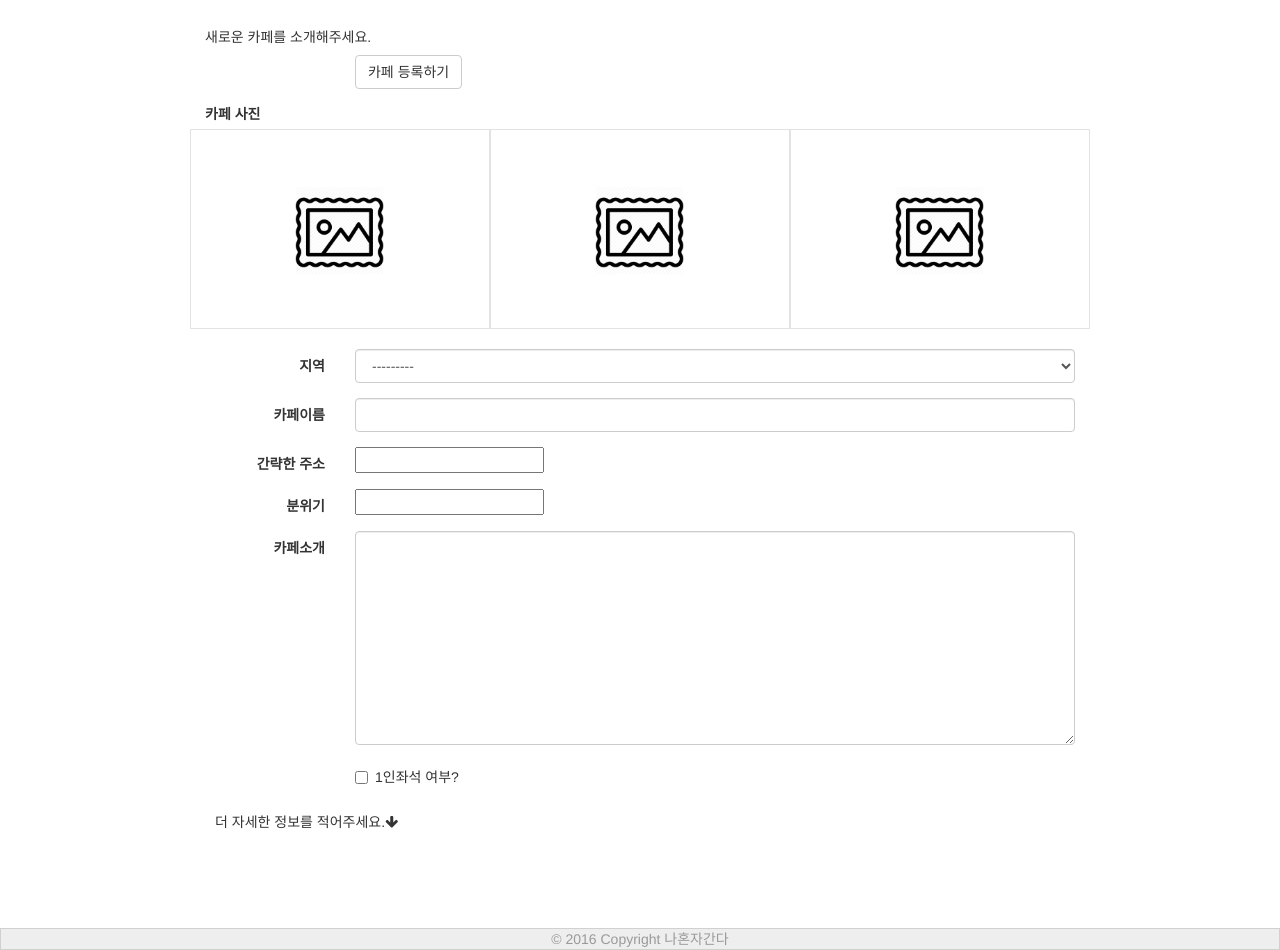
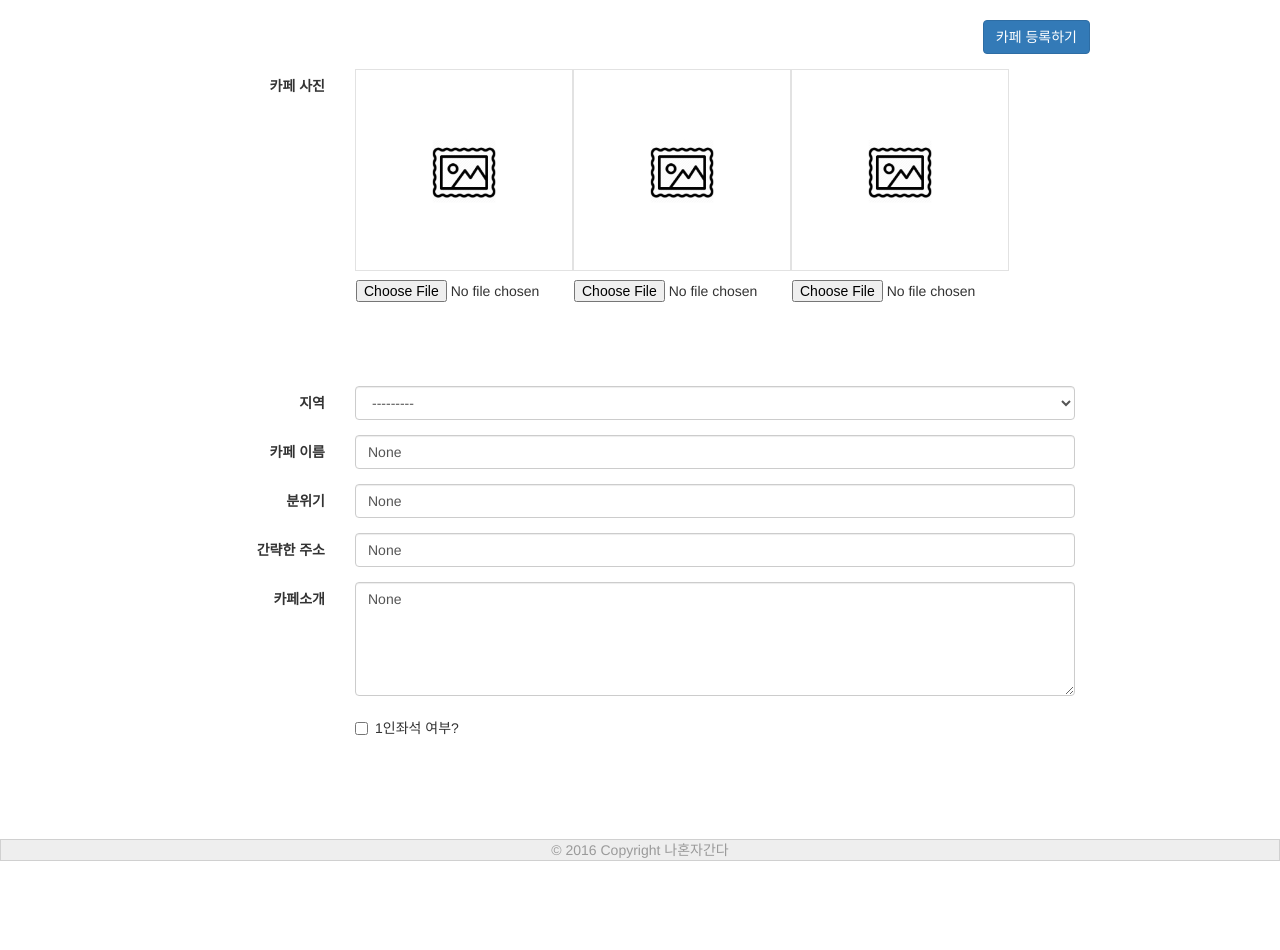
Before and after one commit to haeguri/alonecafe, a Django app: page /cafe/new/ in a window 1280 px wide. Shown: the part 52-1002 px from the top of the page. After the commit the page ends 913 px from the top, so only its background shows below. Run offline with Django 3.2, Linux system fonts and the light colour scheme; tables that the repository leaves empty hold one stand-in row (values such as "Sample post"); parts of the project's set-up code (start-up, migrations or seed data) failed here and were passed over; some libraries are stand-ins or nearby versions.

Commit message:
이미지 저장.

```diff
--- a/main/forms.py
+++ b/main/forms.py
@@ -18,19 +18,22 @@
 
 class CafeForm(forms.ModelForm):
     region = forms.ModelChoiceField(label='지역', queryset=Region.objects.all(), widget=forms.Select(attrs={'class':'form-control'}))
-    name = forms.CharField(label='카페이름', widget=forms.TextInput(attrs={'class':'form-control'}))
-    intro = forms.CharField(label='카페소개', max_length=500, widget=forms.Textarea(attrs={'class':'form-control'}))
-    has_solo_table = forms.BooleanField(label='1인좌석 여부', widget=forms.CheckboxInput(attrs={'class':'form-control checkbox'}))
-    week_hours  = forms.CharField(label='평일 영업시간', required=False, widget=forms.TextInput(attrs=({'class':'form-control'})))
-    satur_hours  = forms.CharField(label='토요일 영업시간', required=False, widget=forms.TextInput(attrs=({'class':'form-control'})))
-    sun_hours  = forms.CharField(label='일요일 영업시간', required=False, widget=forms.TextInput(attrs=({'class':'form-control'})))
+    # name = forms.CharField(label='카페이름', widget=forms.TextInput(attrs={'class':'form-control'}))
+    intro = forms.CharField(label='카페소개', max_length=500, widget=forms.Textarea())
+    # address = forms.CharField(label='간략한 주소', max_length=10, widget=forms.TextInput(attrs=({'class':'form-control'})))
+    # mood = forms.CharField(label='분위기', max_length=10, widget=forms.TextInput(attrs=({'class':'form-control'})))
+    # week_hours  = forms.CharField(label='평일 영업시간', required=False, widget=forms.TextInput(attrs=({'class':'form-control'})))
+    # satur_hours  = forms.CharField(label='토요일 영업시간', required=False, widget=forms.TextInput(attrs=({'class':'form-control'})))
+    # sun_hours  = forms.CharField(label='일요일 영업시간', required=False, widget=forms.TextInput(attrs=({'class':'form-control'})))
+
 
     class Meta:
         model = Cafe
+        # fields = ('region', 'intro', 'name', 'mood', )
         exclude = ('created',)
 
-    def required_fields(self):
-        return [field for field in self if field.field.required and type(field.field.widget).__name__ != 'CheckboxInput']
+    # def required_fields(self):
+    #     return [field for field in self if field.field.required and type(field.field.widget).__name__ != 'CheckboxInput']
 
-    def no_required_fields(self):
-        return [field for field in self if not field.field.required]
+    # def no_required_fields(self):
+    #     return [field for field in self if not field.field.required]
--- a/main/static/css/style.css
+++ b/main/static/css/style.css
@@ -102,6 +102,8 @@
 .detail-textarea {
     padding: 20px;
 }
+
+
 
 
 .detail-titlearea h5{
@@ -224,21 +226,49 @@
     overflow: hidden;
 }
 
-.cafephoto-label {
+.cafephoto-preview .label-wrapper {
+    width: 30%;
+    height: 200px;
     float: left;
-    width: 300px;
-    height: 200px;
     border: solid 1px #e2e2e2;
+    position: relative;
+    -webkit-box-sizing: content-box;
+    -moz-box-sizing: content-box;
+    box-sizing: content-box;
 }
 
-.cafephoto-label label {
+.cafephoto-preview .label-wrapper i{
+    color: #fff;
+    display: none;
+}
+
+.cafephoto-preview .label-wrapper .gray-box {
+    display: none;
+    position: absolute;
+    top: 0;
+    width: 100%;
+    height: 100%;
+    background-color: rgba(0,0,0,0.5);
+}
+
+/*.cafephoto-preview .label-wrapper.img-loaded i{*/
+    /*display: block;*/
+/*}*/
+
+.label-wrapper label {
+    z-index: 10;
     width: 100%;
     height: inherit;
-    display: block;
     background-image: url("../imgs/imgframe.png");
     background-repeat: no-repeat;
-    background-size: 30%;
+    background-size: 100%;
     background-position: center;
+}
+
+.label-wrapper i {
+    position: absolute;
+    top: 10px;
+    right: 10px;
 }
 
 .img-loaded label{
@@ -246,7 +276,3 @@
     /*background-size: 100%;*/
     background-size: cover;
 }
-
-.cafephoto-preview {
-    display: inline-block;
-}
--- a/main/static/js/script.js
+++ b/main/static/js/script.js
@@ -6,7 +6,8 @@
         center: {lat: cafe_pos['lat'], lng: cafe_pos['lng']},
         zoom: 14
     };
-    var map = new google.maps.Map(document.getElementById('map'), mapOptions);
+    var map = null;
+    //var map = new google.maps.Map(document.getElementById('map'), mapOptions);
 
     function mapInitialize() {
         mapOptions['center']['lat'] = cafe_pos['lat'];
@@ -15,7 +16,7 @@
         map = new google.maps.Map(document.getElementById('map'), mapOptions);
     }
 
-    google.maps.event.addDomListener(window, "load", mapInitialize);
+    //google.maps.event.addDomListener(window, "load", mapInitialize);
 
     $('.hidden-data').each(function(){
         if ($(this).attr('id') === 'cafe-latitude') {
@@ -79,22 +80,11 @@
                     $('#cafe-img').attr('src', '../static/imgs/no_img.png');
                 }
 
-                if(response.has_solo_table === 'true') {
+                if(response.has_solo_table) {
                     $('#myModal').find('.cafe-tag').css('display', 'inline-block');
                 }
                 else {
                     $('#myModal').find('cafe-tag').css('display', 'none');
-                }
-
-                var op_times = ['week_hours', 'satur_hours', 'sun_hours'];
-
-                for(var i = 0; i < op_times.length; i++) {
-                    if (response[op_times[i]].length !== 0) {
-                        $('#cafe-'+op_times[i]).text(response[op_times[i]]);
-                    }
-                    else {
-                        $('#cafe-'+op_times[i]).text('모름');
-                    }
                 }
 
                 //cafe_pos['lat'] = parseFloat(response.pos.split(",")[0]);
@@ -107,73 +97,39 @@
     });
 
     $('#cafeDetailModal').on('shown.bs.modal', function() {
+        mapInitialize();
         // Modal뜨면 지도가 완벽하게 안나와서 한번 resizing 필요.
         google.maps.event.trigger(map, "resize");
     });
 
-    var bottom_down_icon;
-    var cur_angle;
 
-    function rotateLeft() {
-        cur_angle -= 5;
-        bottom_down_icon.css('transform', 'rotate(' + (cur_angle) + 'deg)');
-        if(cur_angle > -180) {
-            setTimeout(rotateLeft, 2);
-        }
-    }
+    var cafephoto_labels = $('.cafephoto-preview label');
 
-    function rotateRight() {
-        cur_angle -= 5;
-        bottom_down_icon.css('transform', 'rotate(' + (cur_angle) + 'deg)');
-        if(cur_angle > 0) {
-            setTimeout(rotateRight, 2);
-        }
-    }
+    $('.label-wrapper').each(function() {
+        $(this).mouseenter(function(){
+            if ($(this).hasClass('img-loaded')) {
+                $(this).find('i').css('display','block');
+                $(this).find('.gray-box').css('display','block');
+            }
+        }).mouseleave(function() {
+            if ($(this).hasClass('img-loaded')) {
+                $(this).find('i').css('display','none');
+                $(this).find('.gray-box').css('display','none');
+            }
+        });
 
-    function showSection() {
-        var height = hidden_section.height();
-        hidden_section.css('height', (height+inc_height)+'px');
-        if(height < origin_height ) {
-            setTimeout(showSection, 2);
-        }
-    }
-
-    function hideSection() {
-        var height = hidden_section.height();
-        hidden_section.css('height', (height-inc_height)+'px');
-        if(height > 0 ) {
-            setTimeout(hideSection, 2);
-        }
-    }
-
-    var hidden_section = $('.detail-more .hidden-section');
-    var origin_height = hidden_section.height();
-    var inc_height = origin_height/10;
-    hidden_section.css('height', '0px');
-
-    $('button.detail-more-btn').click(function() {
-        if(bottom_down_icon === undefined) {
-            bottom_down_icon = $(this).find('i');
-        }
-        if($(this).hasClass('.clicked')) {
-            cur_angle = 180;
-            rotateRight();
-            hideSection();
-            $(this).removeClass('.clicked');
-        } else {
-            cur_angle = 0;
-            rotateLeft();
-            showSection();
-            $("html, body").animate({ scrollTop: $(document).height() }, 500);
-            $(this).addClass('.clicked');
-        }
+        $(this).find('i').on('click', function() {
+            $(this).parent().find('input').val('');
+            $(this).parent().find('label').css('background-image', '');
+            $(this).parent().removeClass('img-loaded');
+            $(this).css('display', 'none');
+            $(this).parent().find('.gray-box').css('display', 'none');
+        });
     });
 
-    var cafephoto_labels = $('.cafephoto-preview .cafephoto-label');
-
-    $('.cafephoto-input.hidden input').each(function(input_idx) {
+    $('.cafephoto-preview input').each(function(input_idx) {
         $(this).on('change', function(arg){
-           console.log("IMAGE UPLOADED ! ARG is" , arg);
+            console.log("IMAGE UPLOADED ! ARG is" , arg);
             if(window.FileReader) {
                 if (!$(this)[0].files[0].type.match(/image\//)) return;
 
@@ -191,11 +147,71 @@
     });
 
     function changePreviewImg(input_idx, src){
-        if(!$(cafephoto_labels[input_idx]).hasClass('img-loaded')) {
-            $(cafephoto_labels[input_idx]).addClass('img-loaded');
+        console.log("label list is", cafephoto_labels);
+        console.log("input_idx is", input_idx);
+        if(!$(cafephoto_labels[input_idx]).parent().hasClass('img-loaded')) {
+            $(cafephoto_labels[input_idx]).parent().addClass('img-loaded');
         }
 
-        $(cafephoto_labels[input_idx]).find('label').css('background-image', 'url("'+src+'")');
+        $(cafephoto_labels[input_idx]).css('background-image', 'url("'+src+'")');
     }
 
+    //var bottom_down_icon;
+    //var cur_angle;
+    //
+    //function rotateLeft() {
+    //    cur_angle -= 5;
+    //    bottom_down_icon.css('transform', 'rotate(' + (cur_angle) + 'deg)');
+    //    if(cur_angle > -180) {
+    //        setTimeout(rotateLeft, 2);
+    //    }
+    //}
+    //
+    //function rotateRight() {
+    //    cur_angle -= 5;
+    //    bottom_down_icon.css('transform', 'rotate(' + (cur_angle) + 'deg)');
+    //    if(cur_angle > 0) {
+    //        setTimeout(rotateRight, 2);
+    //    }
+    //}
+    //
+    //function showSection() {
+    //    var height = hidden_section.height();
+    //    hidden_section.css('height', (height+inc_height)+'px');
+    //    if(height < origin_height ) {
+    //        setTimeout(showSection, 2);
+    //    }
+    //}
+    //
+    //function hideSection() {
+    //    var height = hidden_section.height();
+    //    hidden_section.css('height', (height-inc_height)+'px');
+    //    if(height > 0 ) {
+    //        setTimeout(hideSection, 2);
+    //    }
+    //}
+
+    //var hidden_section = $('.detail-more .hidden-section');
+    //var origin_height = hidden_section.height();
+    //var inc_height = origin_height/10;
+    //hidden_section.css('height', '0px');
+    //
+    //$('button.detail-more-btn').click(function() {
+    //    if(bottom_down_icon === undefined) {
+    //        bottom_down_icon = $(this).find('i');
+    //    }
+    //    if($(this).hasClass('.clicked')) {
+    //        cur_angle = 180;
+    //        rotateRight();
+    //        hideSection();
+    //        $(this).removeClass('.clicked');
+    //    } else {
+    //        cur_angle = 0;
+    //        rotateLeft();
+    //        showSection();
+    //        $("html, body").animate({ scrollTop: $(document).height() }, 500);
+    //        $(this).addClass('.clicked');
+    //    }
+    //});
+
 });
--- a/main/templates/main/cafe_form.html
+++ b/main/templates/main/cafe_form.html
@@ -2,60 +2,96 @@
 {% load main_tags %}
 
 {% block content %}
-    <h5>새로운 카페를 소개해주세요.</h5>
     <form class="form-horizontal" action="{% url 'main:cafe_new' %}" method="POST" enctype="multipart/form-data">
         {% csrf_token %}
         <div class="form-group">
-            <div class="col-sm-offset-2 col-sm-10">
-                <button type="submit" class="btn btn-default">카페 등록하기</button>
+            <button type="submit" class="pull-right btn btn-primary">카페 등록하기</button>
+        </div>
+        <!-- 카페 사진 폼셋 -->
+        <div class="form-group">
+            <label class="col-sm-2 control-label">카페 사진</label>
+            <div class="cafephoto-preview col-sm-10">
+                {% for cafephoto_form in cafephoto_formset %}
+                    <div class="label-wrapper">
+                        {{ cafephoto_form.image.label_tag }}
+                        <div class="gray-box"></div>
+                        <i class="fa fa-times fa-2x" aria-hidden="true"></i>
+                        {{ cafephoto_form.image }}
+                    </div>
+                {% endfor %}
+{#                <div class="hidden">#}
+{#                <div class="">#}
+{#                    {% for cafephoto_form in cafephoto_formset %}#}
+{#                        {{ cafephoto_form.image }}#}
+{#                    {% endfor %}#}
+{#                </div>#}
+            </div>
+            {{ cafephoto_formset.management_form }}
+        </div>
+
+        <div style="height: 100px; width: 200px;">
+
+        </div>
+        <!-- 카페의 지역 -->
+        <div class="form-group">
+            <label for="id_{{ cafe_form.region.name }}" class="col-sm-2 control-label">{{ cafe_form.region.label }}</label>
+            <div class="col-sm-10">
+                {{ cafe_form.region }}
             </div>
         </div>
+        <!-- 카페 상호 -->
         <div class="form-group">
-            <label class="col-sm-2">카페 사진</label>
-            <div class="cafephoto-preview">
-                {% for cafephoto_form in cafephoto_formset %}
-                    <div class="cafephoto-label">
-                        {{ cafephoto_form.image.label_tag }}
-                    </div>
-                {% endfor %}
+            <label for="id_{{ cafe_form.name.name }}" class="col-sm-2 control-label">{{ cafe_form.name.label }}</label>
+            <div class="col-sm-10">
+                <input id="id_{{ cafe_form.name.name }}" name="{{ cafe_form.name.name }}" value="{{ cafe_form.name.value }}"class="form-control" type="text"/>
             </div>
         </div>
-{#        <div class="cafephoto-input hidden">#}
-{#            {% for cafephoto_form in cafephoto_formset %}#}
-{#                {{ cafephoto_form.image }}#}
-{#            {% endfor %}#}
-{#        </div>#}
-{#        {{ cafephoto_formset.management_form }}#}
-{#        <h5>필수 정보</h5>#}
-        {% for field in cafe_form.required_fields %}
-{#            {% if field.field.required %}#}
-                <div class="form-group">
-                    <label for="id_{{ field.name }}" class="col-sm-2 control-label">{{ field.label }}</label>
-                    <div class="col-sm-10">{{ field }}</div>
+        <!-- 카페 분위기 -->
+        <div class="form-group">
+            <label for="id{{ cafe_form.mood.name }}" class="col-sm-2 control-label">{{ cafe_form.mood.label }}</label>
+            <div class="col-sm-10">
+                <input id="id_{{ cafe_form.mood.name }}" name="{{ cafe_form.mood.name }}" value="{{ cafe_form.mood.value }}" class="form-control" type="text"/>
+            </div>
+        </div>
+        <!-- 카페 주소 + Google map-->
+        <div class="form-group">
+            <label for="id{{ cafe_form.address.name }}" class="col-sm-2 control-label">{{ cafe_form.address.label }}</label>
+            <div class="col-sm-10">
+                <input id="id_{{ cafe_form.address.name }}" name="{{ cafe_form.address.name }}" value="{{ cafe_form.address.value }}" class="form-control" type="text"/>
+            </div>
+        </div>
+        <!-- 카페 자랑, TextArea -->
+        <div>
+            <div class="form-group">
+                <label for="id{{ cafe_form.intro.name }}" class="col-sm-2 control-label">{{ cafe_form.intro.label }}</label>
+                <div class="col-sm-10">
+                    <textarea class="form-control" name="{{ cafe_form.intro.name }}" id="id_{{ cafe_form.intro.name }}" rows="5">{{ cafe_form.intro.value }}</textarea>
                 </div>
-{#            {% endif %}#}
-        {% endfor %}
-{##}
+            </div>
+        </div>
+        <!-- 카페의 1인좌석 여부 ? -->
         <div class="form-group">
             <div class="col-sm-offset-2 col-sm-10">
                 <div class="checkbox">
                     <label for="id_{{cafe_form.has_solo_table.name}}">
-                        <input type="checkbox">1인좌석 여부?
+                        <input type="checkbox" name="{{ cafe_form.has_solo_table.name }}" id="id_{{ cafe_form.has_solo_table.name }}">1인좌석 여부?
                     </label>
                 </div>
             </div>
         </div>
 
-        <div class="detail-more">
-            <button type="button" class="detail-more-btn">더 자세한 정보를 적어주세요.<i class="fa fa-arrow-down"></i></button>
-            <div class="hidden-section">
-                {% for field in cafe_form.toggle_hidden_fields %}
-                    <div class="form-group">
-                        <label for="id_{{ field.name }}" class="col-sm-2 control-label">{{ field.label }}</label>
-                        <div class="col-sm-10">{{ field }}</div>
-                    </div>
-                {% endfor %}
-            </div>
-        </div>
+        {{ cafepos_formset.management_form }}
+{#        {% for field in cafe_form.required_fields %}#}
+{#            <div class="form-group">#}
+{#                <label for="id_{{ field.name }}" class="col-sm-2 control-label">{{ field.label }}</label>#}
+{#                <div class="col-sm-10">{{ field }}</div>#}
+{#            </div>#}
+{#        {% endfor %}#}
+        <div></div>
+{#        {% for field in cafe_form %}#}
+{##}
+{#            {{ field }}#}
+{##}
+{#        {% endfor %}#}
     </form>
 {% endblock %}
--- a/main/views.py
+++ b/main/views.py
@@ -11,7 +11,7 @@
     'address': '테스트 주소',
     'mood': '테스트 분위기',
     'intro': '테스트 간략한 설명..',
-    'has_solo_table': True
+    'has_solo_table': 'true'
 }
 
 cafepos_init_data = {
@@ -36,10 +36,10 @@
         'mood':cafe.mood,
         'intro':cafe.intro,
         'has_solo_table':cafe.has_solo_table,
-        'week_hours':cafe.week_hours,
-        'satur_hours':cafe.satur_hours,
-        'sun_hours':cafe.sun_hours,
-        'created':cafe.created.strftime("%y-%m-%d"),
+        # 'week_hours':cafe.week_hours,
+        # 'satur_hours':cafe.satur_hours,
+        # 'sun_hours':cafe.sun_hours,
+        # 'created':cafe.created.strftime("%y-%m-%d"),
     }
 
     try:
@@ -68,7 +68,7 @@
                 cafephoto_formset.save()
                 cafepos_formset.save()
 
-                return redirect(new_cafe.get_absolute_url())
+                return redirect('main:cafe_list')
 
             else:
                 print(cafephoto_formset.errors)
```
Also changed, not shown: main/models.py (+2 -6 lines), main/templates/main/cafe_list.html (+16 -16 lines), main/migrations/0010_auto_20161001_1959.py (added), main/static/imgs/imgframe.png.
